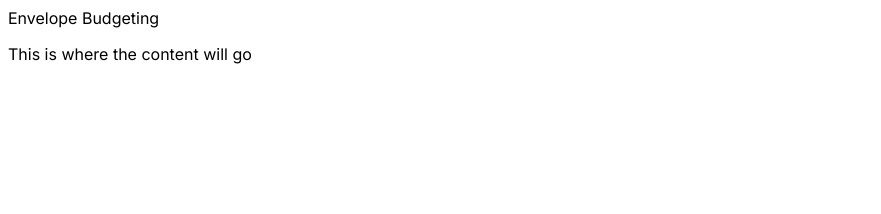
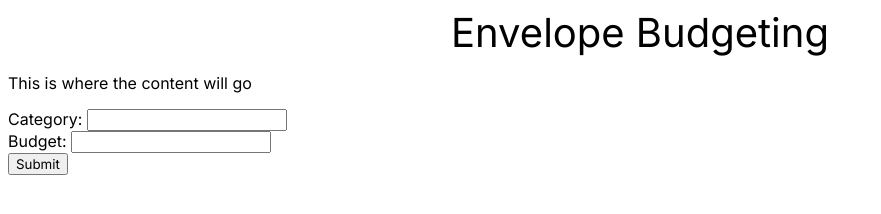
Before and after one commit to EliMakston/personal-budget, a website: page index.html in a window 1280 px wide. Shown: the whole page, without its empty margins (0-881 px from the left). Drawn offline with Linux system fonts and the light colour scheme.

Commit message:
simple form with no functionality

```diff
--- a/index.html
+++ b/index.html
@@ -7,5 +7,12 @@
     <heading>Envelope Budgeting</heading>
     <body>
         <p>This is where the content will go</p>
+        <form>
+            <label for="category">Category:</label>
+            <input type="text" id="category" name="category"><br>
+            <label for="budget">Budget:</label>
+            <input type="text" id="budget" name="budget"><br>
+            <input type="submit">
+        </form>
     </body>
 </html>
--- a/public/index.css
+++ b/public/index.css
@@ -2,3 +2,9 @@
 * {
     font-family: Inter, style-sans;
 }
+
+heading {
+    display: flex;
+    justify-content: center;
+    font-size: 40px;
+}
```
